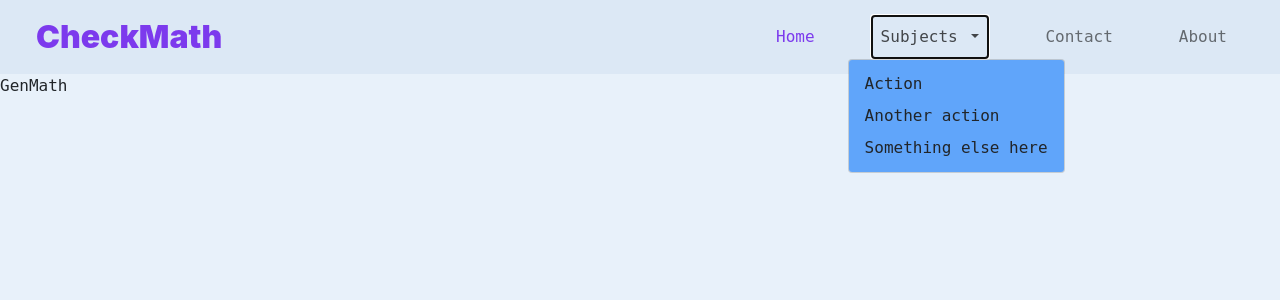
After one commit to aremis9/CheckMaths, a Django app: template genmath/templates/genmath/index.html in a window 1280 px wide, after a click on "Subjects". The commit adds this page. Shown: the top 300 px of the page. Run offline with Django 3.2, Linux system fonts and the light colour scheme; the template is opened without the code that fills it, so the values that code supplies are empty.

Commit message:
Add layout and homepage

```diff
--- /dev/null
+++ b/genmath/templates/genmath/index.html
@@ -0,0 +1,9 @@
+{% extends "main/layout.html" %}
+
+{% block title %}
+    CheckMath
+{% endblock %}
+
+{% block body %}
+    GenMath
+{% endblock %}
--- a/genmath/views.py
+++ b/genmath/views.py
@@ -3,4 +3,4 @@ from django.http import HttpResponse
 
 # Create your views here.
 def index(request):
-    return HttpResponse('Hello')
+    return render(request, 'genmath/index.html')
--- /dev/null
+++ b/static/main/styles.css
@@ -0,0 +1,83 @@
+body {
+    background-color: rgb(232, 241, 250);
+    font-family: monospace;
+}
+
+nav, #navbar {
+    padding: 1rem 0.5rem;
+    background-color: rgb(220, 232, 245);
+}
+
+#checkmath {
+    color: #7c3aed;
+    font-family: -apple-system, BlinkMacSystemFont, 'Segoe UI', Roboto, Oxygen, Ubuntu, Cantarell, 'Open Sans', 'Helvetica Neue', sans-serif;
+    font-weight: 900;
+    font-size: 2rem;
+    line-height: 1;
+    padding-left: 1rem;
+}
+
+.nav-item {
+    padding: 0 25px;
+}
+
+.nav-link:hover {
+    color: #60a5fa !important;
+    font-weight: 700;
+    transition: 0.5s ease-out;
+}
+
+#active-nav {
+    color: #7c3aed;
+}
+
+.dropdown-menu {
+    background-color: #60a5fa;
+}
+
+.pagehead {
+    text-align: center;
+    color: #60a5fa;
+    font-size: 1.5rem;
+    padding: 2rem;
+}
+
+.row > .col {
+    padding: 20px 80px 0 80px !important;
+}
+
+.col {
+    display: flex;
+    justify-content: center;
+}
+
+.card {
+    width: 300px;
+}
+
+.card-body {
+    background-color: rgb(232, 241, 250);
+    display: flex;
+    justify-content: center;
+    align-items: center;
+}
+
+.btn {
+    width: 209.031px;
+}
+
+
+
+/* .row > div {
+    height: calc(100vh - 300px);
+    line-height: calc(100vh - 300px);
+    text-align: center;
+    vertical-align: middle;
+}
+
+@media screen and (max-width: 720px) {
+    .row > div {
+        height: calc(100vh - 400px);
+        line-height: calc(100vh - 400px);
+    }
+} */
--- /dev/null
+++ b/templates/main/layout.html
@@ -0,0 +1,54 @@
+{% load static %}
+
+<!DOCTYPE html>
+
+<html lang="en">
+    <head>
+        <meta charset="UTF-8">
+        <meta http-equiv="X-UA-Compatible" content="IE=edge">
+        <meta name="viewport" content="width=device-width, initial-scale=1.0">
+
+        <!-- Bootstrap -->
+        <link href="https://cdn.jsdelivr.net/npm/bootstrap@5.0.2/dist/css/bootstrap.min.css" rel="stylesheet" integrity="sha384-EVSTQN3/azprG1Anm3QDgpJLIm9Nao0Yz1ztcQTwFspd3yD65VohhpuuCOmLASjC" crossorigin="anonymous">
+        <script src="https://cdn.jsdelivr.net/npm/bootstrap@5.0.2/dist/js/bootstrap.bundle.min.js" integrity="sha384-MrcW6ZMFYlzcLA8Nl+NtUVF0sA7MsXsP1UyJoMp4YLEuNSfAP+JcXn/tWtIaxVXM" crossorigin="anonymous"></script>
+
+        <link rel="stylesheet" href="{% static 'main/styles.css' %}">
+
+        <title>{% block title %}{% endblock %}</title>
+    </head>
+    <body>
+        <nav class="navbar navbar-expand-lg navbar-light" id="navbar">
+            <div class="container-fluid">
+                <a class="navbar-brand" id="checkmath" href="/">CheckMath</a>
+                <button class="navbar-toggler" type="button" data-bs-toggle="collapse" data-bs-target="#navbarNavDropdown" aria-controls="navbarNavDropdown" aria-expanded="false" aria-label="Toggle navigation">
+                    <span class="navbar-toggler-icon"></span>
+                </button>
+                <div class="collapse navbar-collapse justify-content-end" id="navbarNavDropdown">
+                    <ul class="navbar-nav">
+                        <li class="nav-item">
+                            <a class="nav-link" aria-current="page" id="active-nav" href="/">Home</a>
+                        </li>
+                        <li class="nav-item dropdown">
+                            <a class="nav-link dropdown-toggle" href="#" id="navbarDropdownMenuLink" role="button" data-bs-toggle="dropdown" aria-expanded="false">
+                                Subjects
+                            </a>
+                            <ul class="dropdown-menu" aria-labelledby="navbarDropdownMenuLink">
+                                <li><a class="dropdown-item" href="#">Action</a></li>
+                                <li><a class="dropdown-item" href="#">Another action</a></li>
+                                <li><a class="dropdown-item" href="#">Something else here</a></li>
+                             </ul>
+                        </li>
+                        <li class="nav-item">
+                            <a class="nav-link" href="/genmath/">Contact</a>
+                        </li>
+                        <li class="nav-item">
+                            <a class="nav-link" href="#">About</a>
+                        </li>
+                    </ul>
+                </div>
+            </div>
+        </nav>
+
+        {% block body %}{% endblock %}
+    </body>
+</html>
```
Also changed, not shown: checkmath/settings.py (+6 -1 lines), templates/main/index.html (+55 -12 lines), static/main/img/basiccal.jpg (added), static/main/img/genmath.jpg (added), static/main/img/precal.jpg (added), 1 other file.
